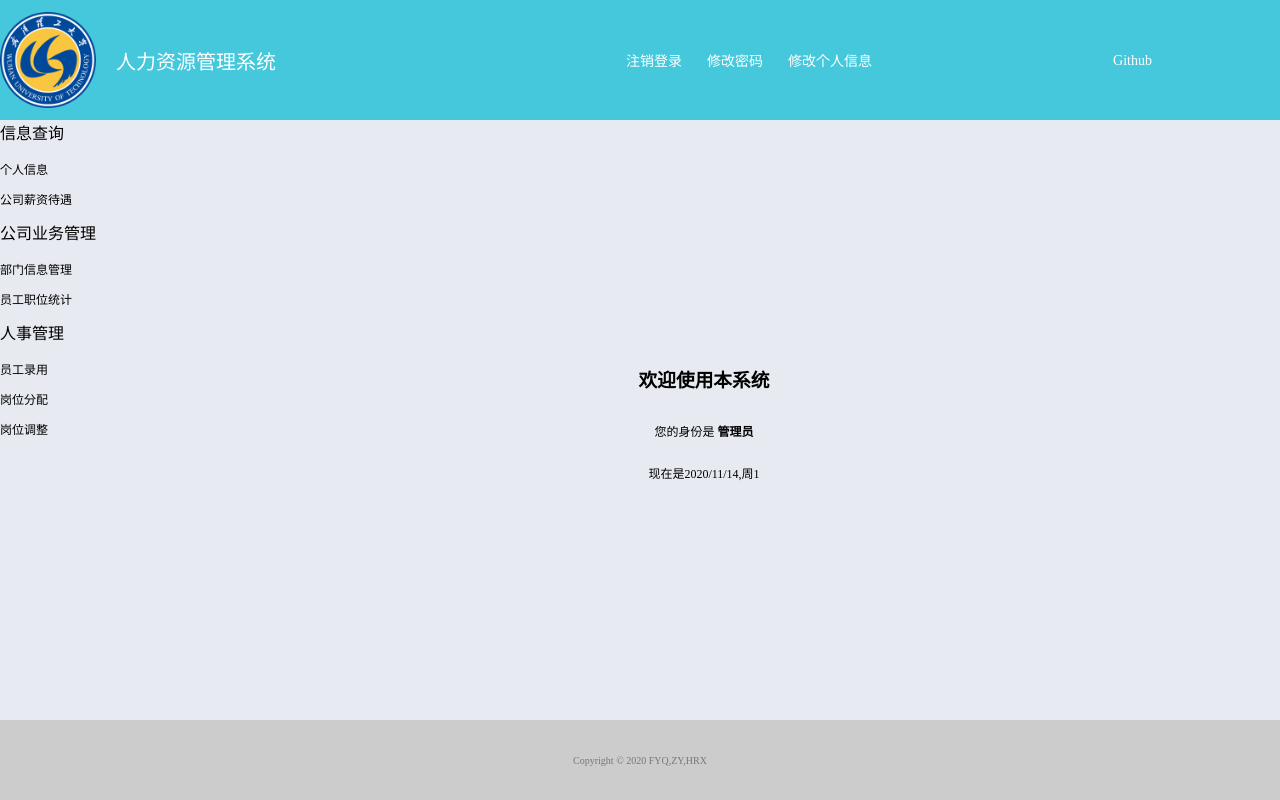
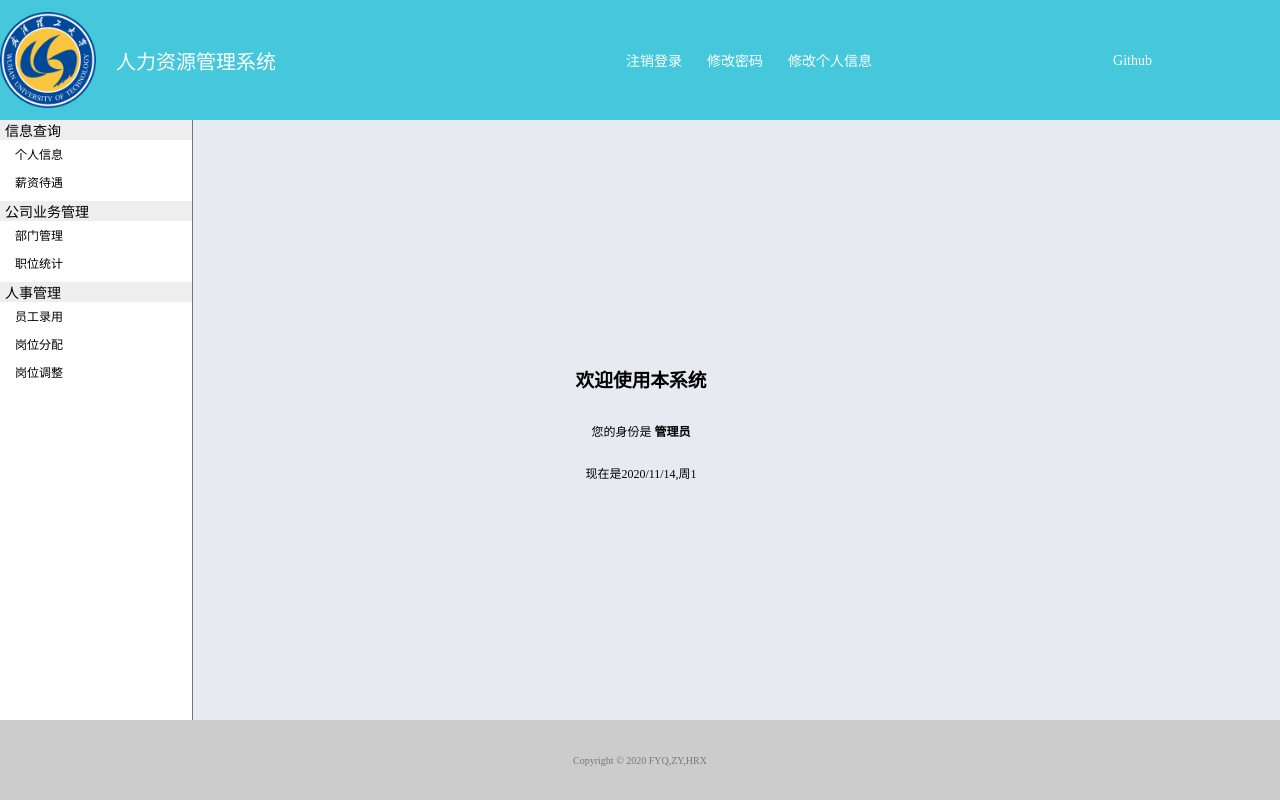
Before and after one commit to Youky1/WHUT_DB_HRMS, a Vue app in the folder fontend/: page /#/index in a window 1280 px wide. Built offline with nearby package versions, Linux system fonts and the light colour scheme; a small style sheet from the web is missing.

Commit message:
finish index.vue

```diff
--- a/fontend/src/components/Index.vue
+++ b/fontend/src/components/Index.vue
@@ -3,15 +3,15 @@
         <div id="functionBar">
             <div class="functionTitle">信息查询</div>
             <div class="functionItem" @click="changeShowingComponent('Self')">个人信息</div>
-            <div class="functionItem" @click="changeShowingComponent('CompanyWage')">公司薪资待遇</div>
+            <div class="functionItem" @click="changeShowingComponent('CompanyWage')">薪资待遇</div>
 
             <div class="functionTitle">公司业务管理</div>
-            <div class="functionItem" @click="changeShowingComponent('ChangeDepartmentInfo')">部门信息管理</div>
-            <div class="functionItem" @click="changeShowingComponent('DepartmentInfo')">员工职位统计</div>
+            <div class="functionItem" @click="changeShowingComponent('ChangeDepartmentInfo')">部门管理</div>
+            <div class="functionItem" @click="changeShowingComponent('DepartmentInfo')">职位统计</div>
 
             <div class="functionTitle">人事管理</div>
-            <div class="functionItem" @click="changeShowingComponent('Distribution')">员工录用</div>
-            <div class="functionItem" @click="changeShowingComponent('Hire')">岗位分配</div>
+            <div class="functionItem" @click="changeShowingComponent('Hire')">员工录用</div>
+            <div class="functionItem" @click="changeShowingComponent('Distribution')">岗位分配</div>
             <div class="functionItem" @click="changeShowingComponent('Manage')">岗位调整</div>
         </div>
         <component  :is="currentComponent"></component>
@@ -64,15 +64,23 @@ export default {
         display flex
         background-color #E8EAF2
         #functionBar
-            width 20vw
+            width 15vw
             display flex
             flex-direction column
+            border-right 1px solid #777
+            background-color #fff
             .functionTitle
+                text-indent 5px
                 width 100%
-                height 40px
-                font-size 16px
+                font-size 14px
+                background-color #eee
+                margin-bottom 5px
             .functionItem
+                cursor pointer
                 width 100%
-                height 30px
                 font-size 12px
+                text-indent 15px
+                padding-bottom 10px
+            .functionItem:hover
+                background-color #ddd
 </style>>
```
